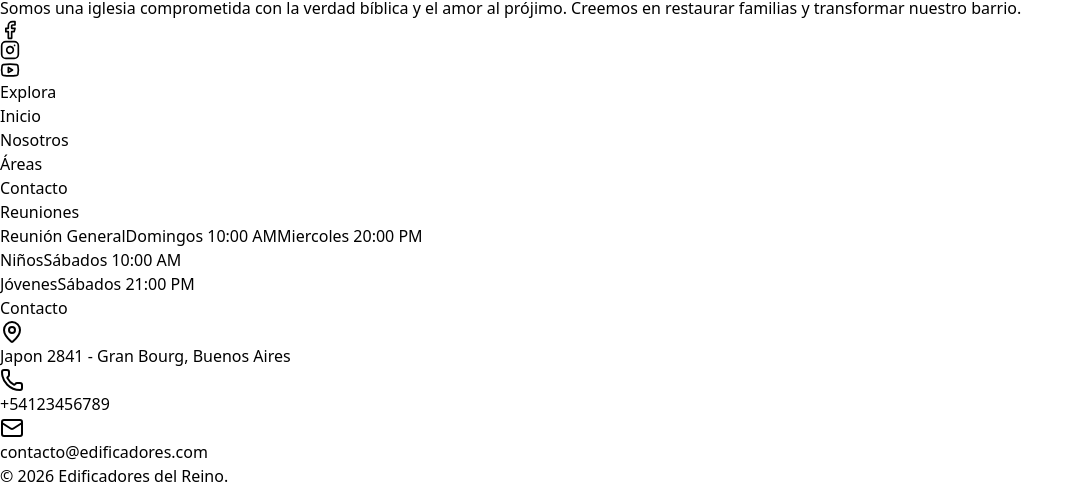
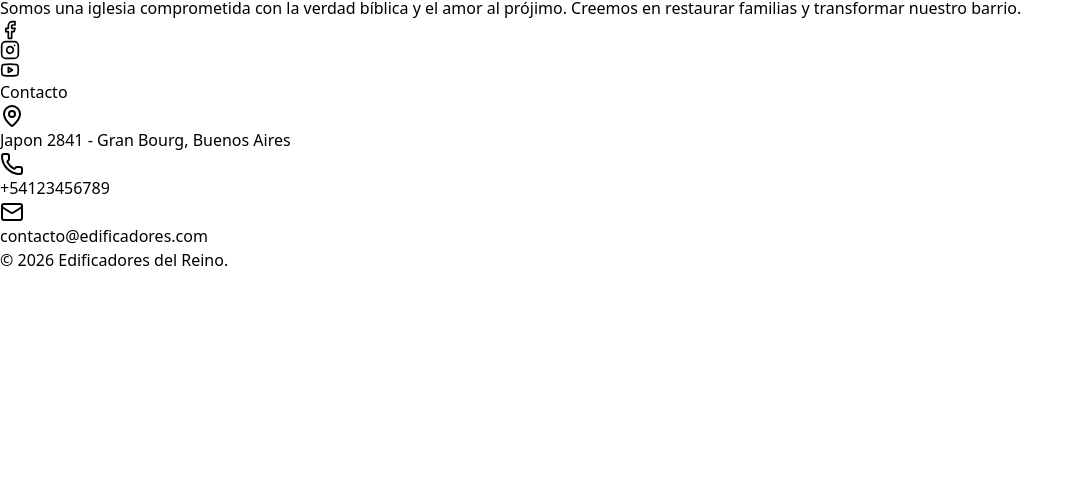
Before and after one commit to MarceFrey/Edificadores-del-reino, a React (Vite) app: page /ministerios in a window 1280 px wide. Shown: the part 1402-1887 px from the top of the page, without its empty margins (0-1084 px from the left). After the commit the page ends 1674 px from the top, so only its background shows below. Built offline with nearby package versions, Linux system fonts and the light colour scheme.

Commit message:
Style: Se modifica fondos en secciones

```diff
--- a/src/components/Footer.jsx
+++ b/src/components/Footer.jsx
@@ -57,41 +57,6 @@ const Footer = () => {
           </div>
 
           <div>
-            <h3 className="text-white font-semibold mb-6">Explora</h3>
-            <ul className="space-y-3">
-              {exploreLinks.map(({ label, to }) => (
-                <li key={label}>
-                  <Link
-                    to={to}
-                    className="text-sm text-gray-400 hover:text-amber-700 hover:translate-x-1 transition-all inline-block"
-                  >
-                    {label}
-                  </Link>
-                </li>
-              ))}
-            </ul>
-          </div>
-
-          <div>
-            <h3 className="text-white font-semibold mb-6">Reuniones</h3>
-            <ul className="space-y-4 text-sm">
-              <li className="flex flex-col">
-                <span className="font-medium text-white">Reunión General</span>
-                <span>Domingos 10:00 AM</span>
-                <span>Miercoles 20:00 PM</span>
-              </li>
-              <li className="flex flex-col">
-                <span className="font-medium text-white">Niños</span>
-                <span>Sábados 10:00 AM</span>
-              </li>
-              <li className="flex flex-col">
-                <span className="font-medium text-white">Jóvenes</span>
-                <span>Sábados 21:00 PM</span>
-              </li>
-            </ul>
-          </div>
-
-          <div>
             <h3 className="text-white font-semibold mb-6">Contacto</h3>
             <ul className="space-y-4 text-sm">
               <li className="flex items-start gap-3">
--- a/src/components/Hero.jsx
+++ b/src/components/Hero.jsx
@@ -4,27 +4,43 @@ const Hero = () => {
   return (
     <div className="relative bg-gray-900 h-[600px] overflow-hidden">
 
-      {/* VIDEO DE FONDO */}
+      {/* --- FONDOS (VIDEOS/IMÁGENES) --- */}
       <div className="absolute inset-0 z-0">
+
+        {/* 🖥️ VERSIÓN ESCRITORIO (Horizontal)
+            'hidden' lo oculta en celulares.
+            'md:block' lo muestra a partir de pantallas medianas (tablets y PC). */}
         <video
           src="/hero-video.mp4"
           autoPlay
           muted
           loop
           playsInline
-          className="absolute inset-0 w-full h-full object-cover"
+          className="hidden md:block absolute inset-0 w-full h-full object-cover"
         />
-        {/* OVERLAY (FILTRO OSCURO) */}
+
+        {/* 📱 VERSIÓN CELULAR (Vertical)
+            'block' lo muestra por defecto en celulares.
+            'md:hidden' lo esconde cuando la pantalla es grande. */}
+        {/* ⚠️ Si tu archivo es una foto y no un video, cambia toda esta etiqueta <video> por:
+            <img src="/hero-video-resp.jpg" className="block md:hidden absolute inset-0 w-full h-full object-cover" />
+        */}
+        <video
+          src="/hero-video-resp.mp4"
+          autoPlay
+          muted
+          loop
+          playsInline
+          className="block md:hidden absolute inset-0 w-full h-full object-cover"
+        />
+
+        {/* OVERLAY (FILTRO OSCURO COMPARTIDO) */}
+        {/* Este filtro se aplica a cualquiera de los dos videos que esté visible */}
         <div className="absolute inset-0 bg-black/50"></div>
       </div>
 
-      {/* CONTENIDO PRINCIPAL */}
+      {/* --- CONTENIDO PRINCIPAL --- */}
       <div className="relative z-10 max-w-7xl mx-auto px-4 sm:px-6 lg:px-8 h-full flex flex-col justify-center items-center text-center">
-
-        {/* Etiqueta pequeña superior */}
-        <span className="inline-block py-1 px-3 rounded-full bg-amber-100 border border-amber-950 text-amber-900 text-sm font-semibold mb-6 backdrop-blur-sm">
-          Bienvenidos a casa
-        </span>
 
         {/* Título Principal */}
         <h1 className="text-4xl md:text-6xl font-extrabold text-white tracking-tight mb-6">
@@ -34,7 +50,7 @@ const Hero = () => {
 
         {/* Subtítulo */}
         <p className="mt-4 text-xl text-gray-200 max-w-2xl mb-10">
-          Testimonios vivos del amor de cristo
+          Testimonios vivos del amor de Cristo
         </p>
 
         {/* Botones de Acción */}
--- a/src/components/HorariosCentral.jsx
+++ b/src/components/HorariosCentral.jsx
@@ -12,6 +12,7 @@ const HorariosCentral = () => {
     {
       title: 'Niños',
       days: 'Sáb 10:00 AM',
+
       icon: Baby,
       color: 'text-amber-900',
       bg: 'bg-gray-100'
--- a/src/pages/About.jsx
+++ b/src/pages/About.jsx
@@ -22,10 +22,6 @@ const About = () => {
 
           {/* COLUMNA 2: TEXTO */}
           <div>
-            <span className="inline-block py-1 px-3 rounded-full bg-amber-100 border border-amber-950 text-amber-900 text-sm font-semibold mb-6 backdrop-blur-sm">
-                Sobre Nosotros
-            </span>
-
             <h2 className="text-3xl md:text-4xl font-bold text-gray-900 mb-6 leading-tight">
               Guiando a una generación hacia su <span className="text-amber-900">propósito</span>.
             </h2>
```
Also changed, not shown: 1 other file (tests, documents, lock files or other folders).
